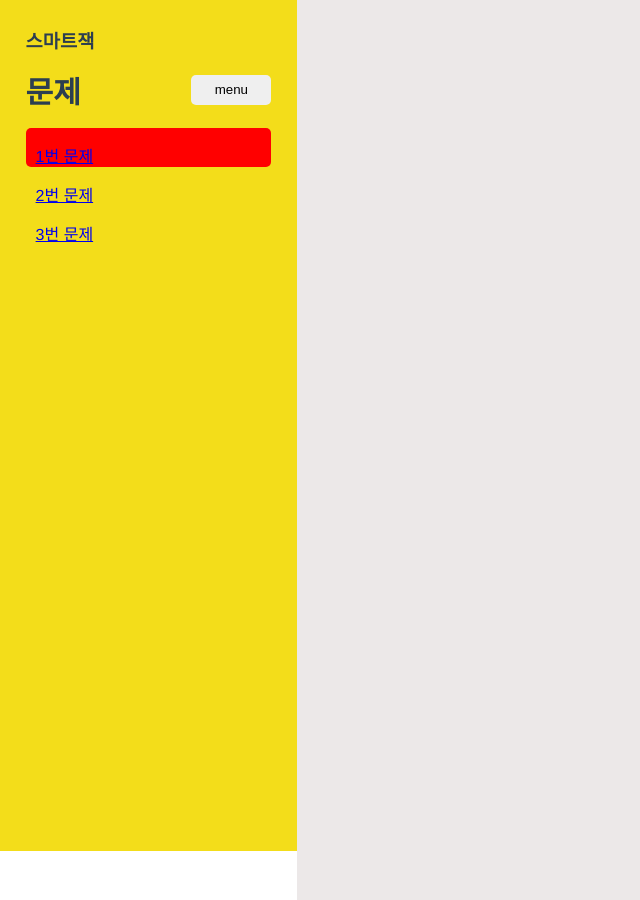
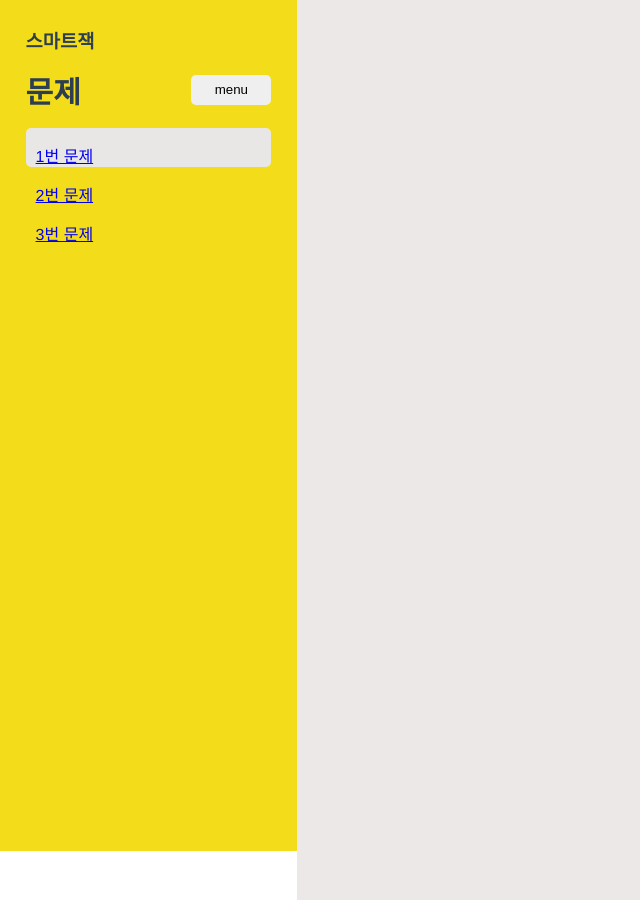
Before and after one commit to kirin059/vue_api_introduction, a Vue app: page / in a window 1280 px wide. In both pictures the pointer is over the item "1번 문제". Shown: the whole page, without its empty margins (0-640 px from the left). Built offline with nearby package versions, Linux system fonts and the light colour scheme.

Commit message:
Add:hover 색 변경

```diff
--- a/src/App.vue
+++ b/src/App.vue
@@ -139,7 +139,7 @@
   }
   .dropdown-menu ul li:hover {
     border-radius: 5px;
-    background-color: red;
+    background-color: rgb(233, 230, 230);
   }
   .main {
     flex: 8;
```
